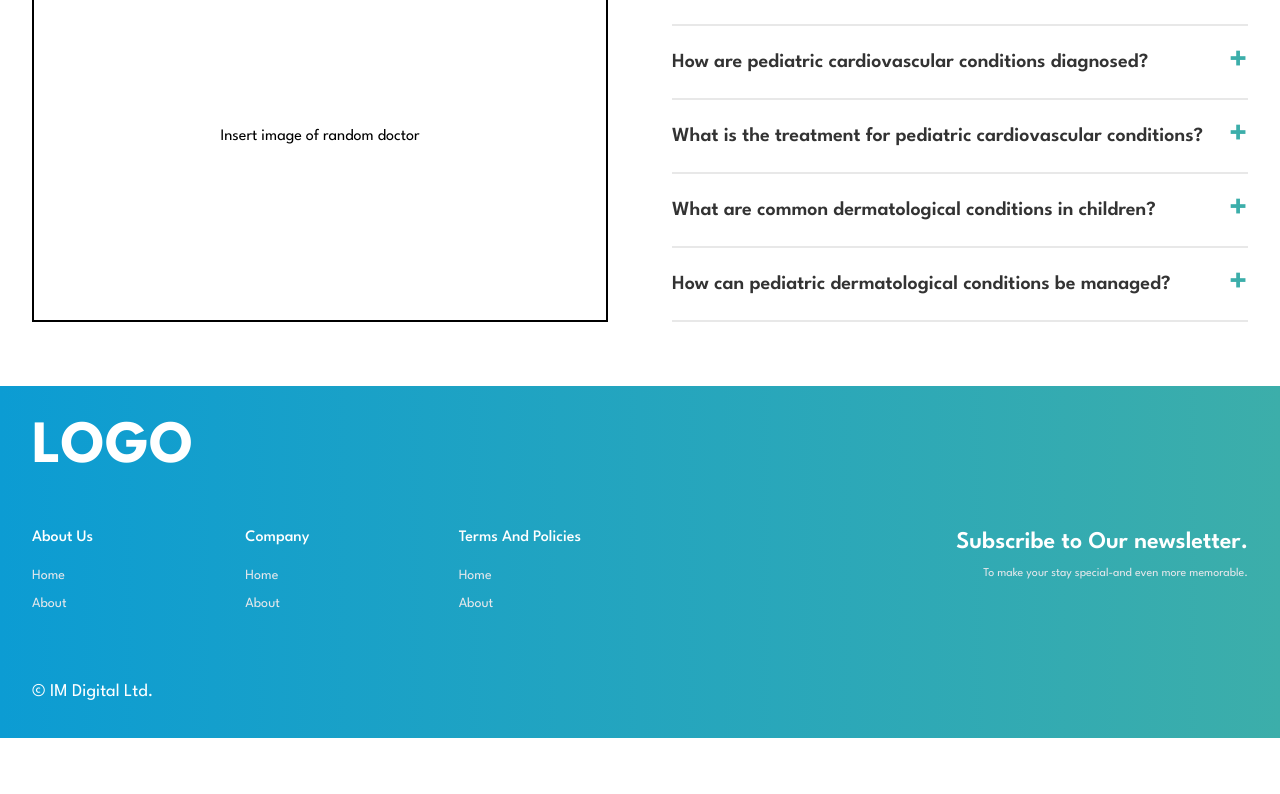
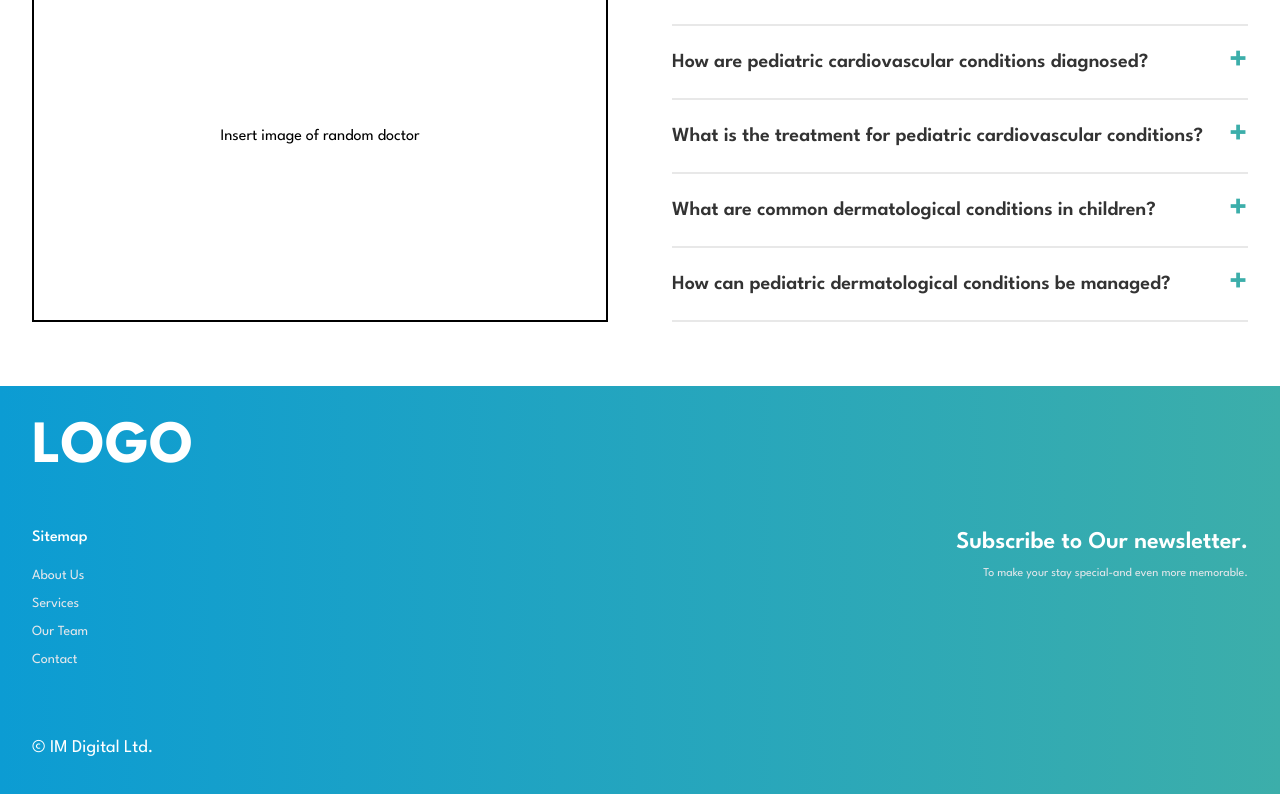
Before and after one commit to zrvnarmarin/IM-Digital---Med, a Next.js app: page / in a window 1280 px wide. Shown: the part 2384-3178 px from the top of the page. Before the commit the page ends 3122 px from the top, so only its background shows below. Built offline with nearby package versions, Linux system fonts and the light colour scheme.

Commit message:
fixed footer navigation

```diff
--- a/app/components/Footer.tsx
+++ b/app/components/Footer.tsx
@@ -1,55 +1,73 @@
-import React from 'react'
-import Link from 'next/link'
-import Pattern from '../../public/pattern.png'
-import Image from 'next/image'
+import React from "react";
+import Link from "next/link";
+import Pattern from "../../public/pattern.png";
+import Image from "next/image";
 
 export default function Footer() {
   return (
-    <footer className='bg-gradient-to-r from-[#0C9CD3] to-[#3CAEAA] px-8 pt-8 pb-4 flex flex-col w-full h-full relative'>
+    <footer className="bg-gradient-to-r from-[#0C9CD3] to-[#3CAEAA] px-8 pt-8 pb-4 flex flex-col w-full h-full relative">
       {/* <Image src={Pattern} alt='nesto' width={200} height={200} className='absolute right-0 top-0' /> */}
-       <div className='flex flex-col'>
-            <Link href={'/'}>
-              <p className='text-3xl sm:text-4xl leading-10 font-bold text-white md:text-6xl'>LOGO</p>
+      <div className="flex flex-col">
+        <Link href={"/"}>
+          <p className="text-3xl sm:text-4xl leading-10 font-bold text-white md:text-6xl">
+            LOGO
+          </p>
         </Link>
-         <div className='grid grid-cols-1 lg:grid-cols-2'>
-            <ul className='grid grid-cols-1 sm:grid-cols-2 md:grid-cols-3 gap-8 pt-12'>
-              {footerLinks.map(footerLink =>
-                <div key={footerLink.heading}>
-                  <h3 className='text-white leading-2 text-md pb-4 font-medium'>{footerLink.heading}</h3>
-                  <div className='flex flex-col gap-2'>
-                    {footerLink.links.map(link =>
-                      <Link href={`/${link}`} key={link} className='text-gray-200 leading-2 text-sm hover:underline hover:underline-offset-4 hover:decoration-[#1D7349]'>{link}</Link>
-                    )}
+        <div className="grid grid-cols-1 lg:grid-cols-2">
+          <ul className="grid grid-cols-1 sm:grid-cols-2 md:grid-cols-3 gap-8 pt-12">
+            {footerLinks.map((footerLink) => (
+              <div key={1}>
+                <h3 className="text-white leading-2 text-md pb-4 font-medium">
+                  Sitemap
+                </h3>
+                <div className="flex flex-col gap-2">
+                  {footerLink.map((link) => (
+                    <Link
+                      href={`/${link.href}`}
+                      key={link.name}
+                      className="text-gray-200 leading-2 text-sm hover:underline hover:underline-offset-4 hover:decoration-[#1D7349]"
+                    >
+                      {link.name}
+                    </Link>
+                  ))}
                 </div>
               </div>
-              )}
+            ))}
           </ul>
-          <div className='pt-12 flex flex-col items-end gap-2'>
-            <h2 className='text-md sm:text-lg md:text-xl lg:text-xl xl:text-2xl leading-10 font-semibold text-white'>
+          <div className="pt-12 flex flex-col items-end gap-2">
+            <h2 className="text-md sm:text-lg md:text-xl lg:text-xl xl:text-2xl leading-10 font-semibold text-white">
               Subscribe to Our newsletter.
             </h2>
-            <p className='text-gray-200 leading-2 text-xs hover:underline hover:underline-offset-4 hover:decoration-[#1D7349]'>
+            <p className="text-gray-200 leading-2 text-xs hover:underline hover:underline-offset-4 hover:decoration-[#1D7349]">
               To make your stay special-and even more memorable.
             </p>
           </div>
         </div>
       </div>
-        <h3 className='text-white text-sm md:text-md lg:text-lg pt-16 pb-4'>&#169; IM Digital Ltd.</h3>
+      <h3 className="text-white text-sm md:text-md lg:text-lg pt-16 pb-4">
+        &#169; IM Digital Ltd.
+      </h3>
     </footer>
-  )
+  );
 }
 
 const footerLinks = [
+  [
     {
-    heading: 'About Us',
-    links: [ 'Home', 'About' ]
+      name: "About Us",
+      href: "/about-us",
     },
     {
-    heading: 'Company',
-    links: [ 'Home', 'About' ]
+      name: "Services",
+      href: "/services",
     },
     {
-    heading: 'Terms And Policies',
-    links: [ 'Home', 'About' ]
-  }
-]
+      name: "Our Team",
+      href: "/our-team",
+    },
+    {
+      name: "Contact",
+      href: "/contact",
+    },
+  ],
+];
```
Lines whose indentation alone changed are shown as unchanged.
